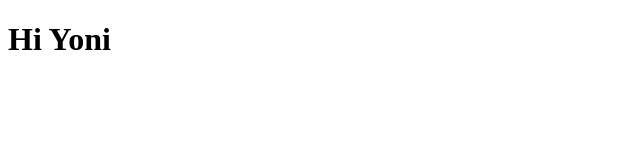
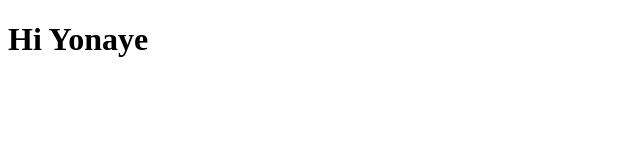
Before and after one commit to YonayeTech/testing-1, a plain HTML site: page index.html in a window 1280 px wide. Shown: the full height of the page, 0-640 px from the left. Drawn offline with Linux system fonts and the light colour scheme.

Commit message:
Update index.html

```diff
--- a/index.html
+++ b/index.html
@@ -7,6 +7,6 @@
     <title>Document</title>
 </head>
 <body>
-    <h1>Hi Yoni</h1>
+    <h1>Hi Yonaye</h1>
 </body>
 </html>
```
